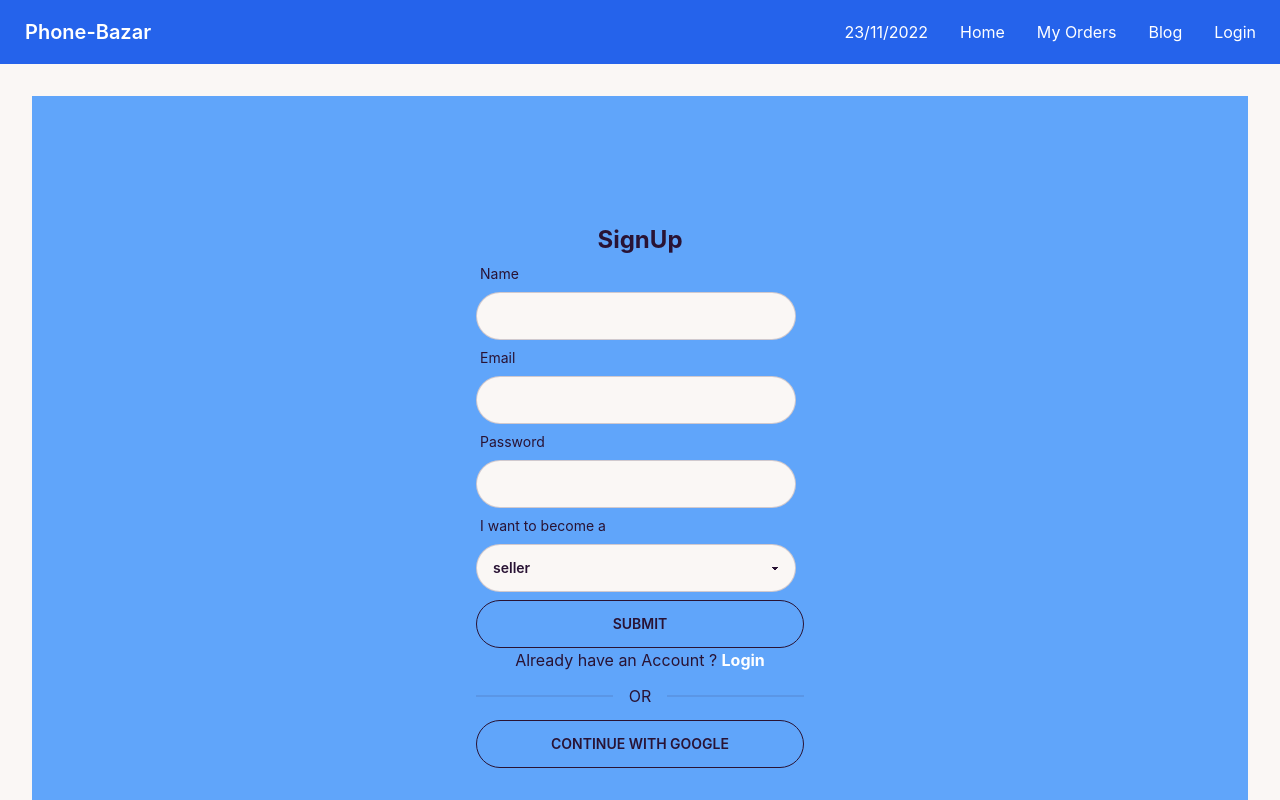
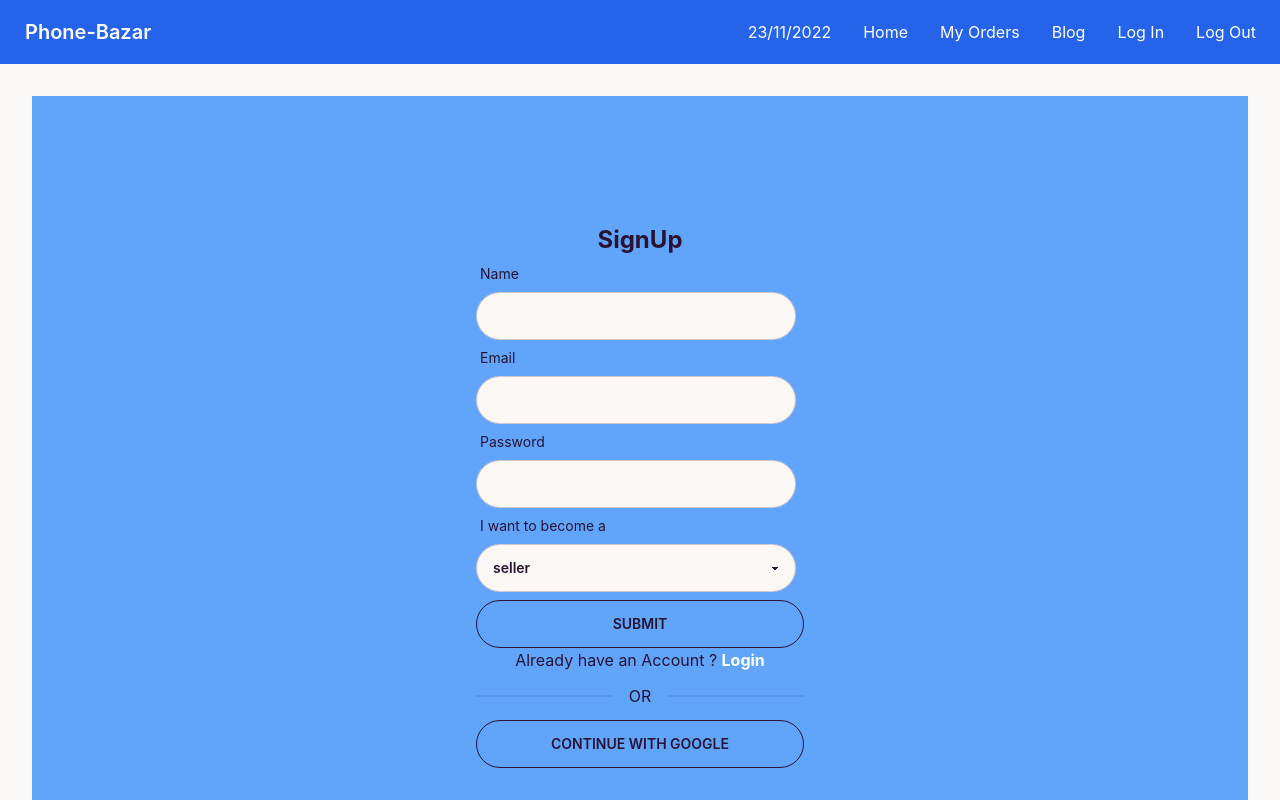
Before and after one commit to nasirullahnu/phone-bazar-client, a React (Create React App) app: page /signup in a window 1280 px wide. Shown: the top 800 px of the page. Built offline with nearby package versions, Linux system fonts and the light colour scheme; no server answers.

Commit message:
firebase login signup and toaster added succesfully

```diff
--- a/package.json
+++ b/package.json
@@ -11,6 +11,7 @@
     "react": "^18.2.0",
     "react-dom": "^18.2.0",
     "react-hook-form": "^7.39.5",
+    "react-hot-toast": "^2.4.0",
     "react-router-dom": "^6.4.3",
     "react-scripts": "5.0.1",
     "web-vitals": "^2.1.4"
--- a/src/App.js
+++ b/src/App.js
@@ -1,3 +1,4 @@
+import { Toaster } from 'react-hot-toast';
 import { RouterProvider } from 'react-router-dom';
 import './App.css';
 import router from './Router/Routes/Routes';
@@ -6,6 +7,7 @@ function App() {
   return (
     <div className="App">
       <RouterProvider router={router}></RouterProvider>
+      <Toaster></Toaster>
     </div>
   );
 }
--- a/src/Pages/Login/Login.js
+++ b/src/Pages/Login/Login.js
@@ -1,11 +1,24 @@
+import { useContext, useState } from 'react';
 import { useForm } from 'react-hook-form';
 import { Link } from 'react-router-dom';
+import { AuthContext } from '../../contexts/AuthProvider';
 
 const Login = () => {
     const {register, formState:{errors}, handleSubmit} = useForm()
+    const {logIn} = useContext(AuthContext)
+    const [loginError, setLoginError] = useState('')
 
     const handleLogin = data =>{
         console.log(data)
+        logIn(data.email, data.password)
+      .then(result => {
+        const user = result.user;
+        console.log(user)
+      })
+      .catch(error => {
+        console.log(error)
+        setLoginError(error.message)
+      })
     }
 
 
@@ -38,7 +51,7 @@ const Login = () => {
             </div>
           {/* <p>{data}</p> */}
           <input className="btn btn-outline w-full" value='login' type="submit" />
-          {/* {loginError && <p className="text-red-500">{loginError}</p>} */}
+          {loginError && <p className="text-red-500">{loginError}</p>}
         </form>
         <p>New to Phone Bazar? <Link to='/signup' className="text-white font-bold">Signup</Link></p>
         <div className="divider">OR</div>
--- a/src/Pages/Navbar/Navbar.js
+++ b/src/Pages/Navbar/Navbar.js
@@ -5,9 +5,16 @@ import { AuthContext } from "../../contexts/AuthProvider";
 
 
 const Navbar = () => {
-  const {user} = useContext(AuthContext)
+  const {user, logOut} = useContext(AuthContext)
   const current = new Date();
   const date = `${current.getDate()}/${current.getMonth()+1}/${current.getFullYear()}`;
+
+  // log out the current user
+  const handleLogOut = () => {
+    logOut()
+    .then(()=> {})
+    .catch(error => console.error(error))
+  }
 
   const menuItems = (
     <>
@@ -30,7 +37,10 @@ const Navbar = () => {
         <Link to="/blog">Blog</Link>
       </li>
       <li>
-        <Link to="/login">Login</Link>
+        <Link to="/login">Log In</Link>
+      </li>
+      <li>
+        <Link onClick={handleLogOut}>Log Out</Link>
       </li>
       {/* {user?.uid ? (
          <>
--- a/src/Pages/Signup/Signup.js
+++ b/src/Pages/Signup/Signup.js
@@ -1,5 +1,6 @@
 import React, { useContext, useState } from 'react';
 import { useForm } from 'react-hook-form';
+import toast from 'react-hot-toast';
 import { Link } from 'react-router-dom';
 import { AuthContext } from '../../contexts/AuthProvider';
 
@@ -15,6 +16,7 @@ const Signup = () => {
         .then(result => {
             const user = result.user;
             console.log(user)
+            toast.success(`account create succesfull by ${user?.email}`)
         })
         .catch(error => {
             console.log(error)
--- a/src/contexts/AuthProvider.js
+++ b/src/contexts/AuthProvider.js
@@ -1,6 +1,6 @@
 import React, { useEffect, useState } from 'react';
 import { createContext } from "react"
-import {createUserWithEmailAndPassword, getAuth, onAuthStateChanged} from 'firebase/auth'
+import {createUserWithEmailAndPassword, getAuth, onAuthStateChanged, signInWithEmailAndPassword, signOut} from 'firebase/auth'
 import app from "../firebase/firebase.config"
 
 export const AuthContext = createContext()
@@ -15,6 +15,15 @@ const AuthProvider = ({children}) => {
         return createUserWithEmailAndPassword(auth, email, password);
     }
 
+    // login user with email and password
+    const logIn = (email, password) => {
+        return signInWithEmailAndPassword(auth, email, password);
+    }
+
+    const logOut = () => {
+        return signOut(auth)
+    }
+
     // user observer
     useEffect(()=>{
         const unsubscribe = onAuthStateChanged(auth, (currentUser) =>{
@@ -25,7 +34,10 @@ const AuthProvider = ({children}) => {
      },[])
 
     const authInfo ={
-        user, createUser
+        user,
+        createUser,
+        logIn,
+        logOut,
     }
 
     return (
```
Also changed, not shown: 1 other file (tests, documents, lock files or other folders).
